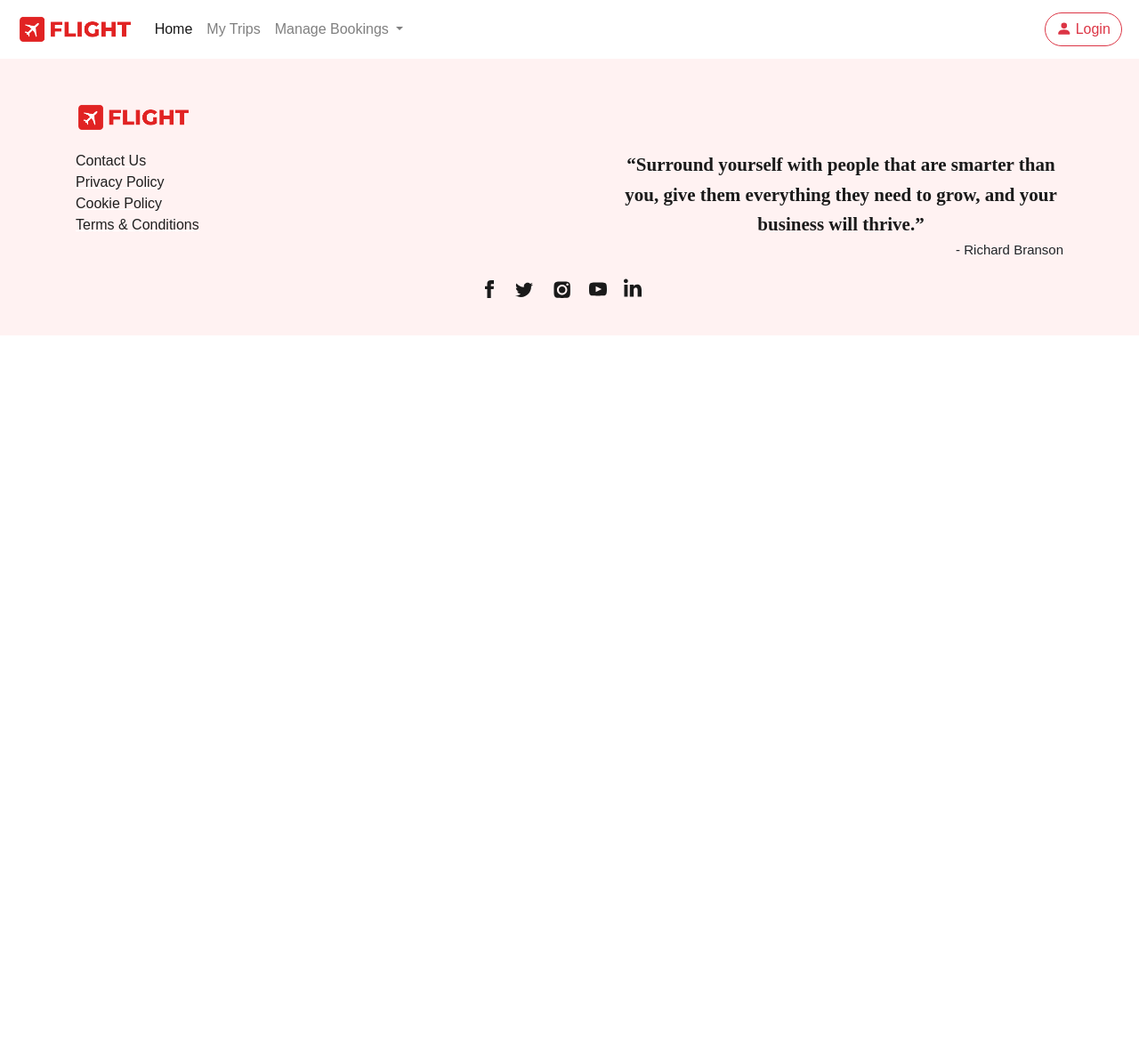
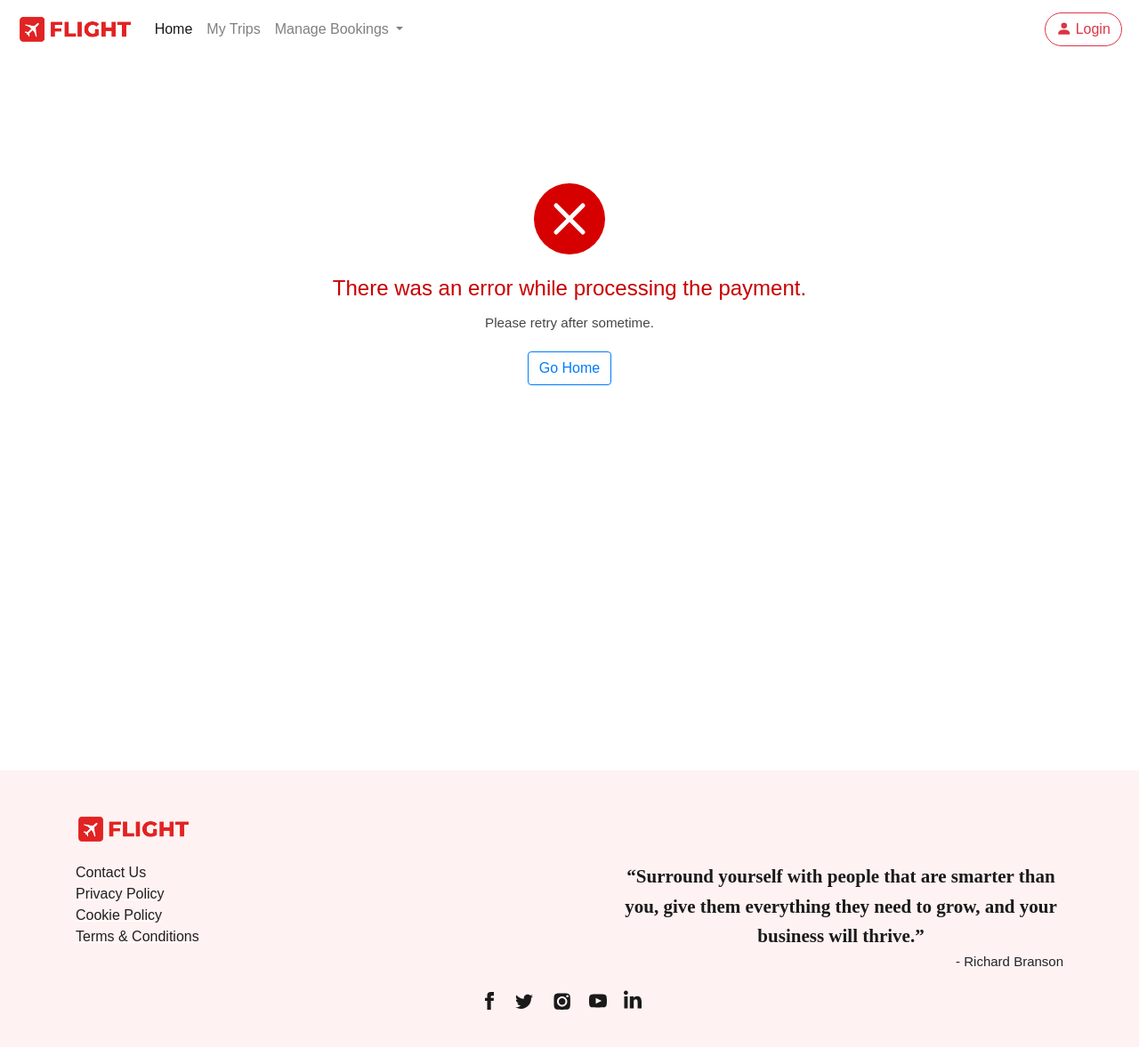
Before and after one commit to ayush9304/Flight, a Django app: template flight/templates/flight/payment_process.html in a window 1280 px wide. Shown: the whole page at 89% size. Before the commit the page ends 377 px from the top, so only its background shows below. Run offline with Django 3.2, Linux system fonts and the light colour scheme; data comes from the database, SQL or seed files in the repository; both versions use the stored data as it was after the commit; the template is opened without the code that fills it: most values are stand-ins (such as "Sample title", 1, 10 or a date in 2020); data that the repository does not hold is empty; some libraries are stand-ins or nearby versions; some web fonts are replaced.

Commit message:
Done payment processing. Still have to do coupon(js)

```diff
--- a/flight/static/css/payment_process_style.css
+++ b/flight/static/css/payment_process_style.css
@@ -0,0 +1,98 @@
+*{
+    margin: 0;
+    padding: 0;
+    font-family: sans-serif;
+}
+
+.section1{
+    display: block;
+}
+
+.gif-div{
+    display: flex;
+    margin-top: 10px;
+}
+.gif-div img{
+    margin: auto;
+    width: 300px;
+}
+
+.header-before{
+    font-size: 1.6em;
+    text-align: center;
+    color: orange;
+}
+
+.below-header{
+    text-align: center;
+    color: rgb(70, 70, 70);
+    margin-top: 10px;
+    font-size: .95em;
+}
+
+
+@keyframes enlarge{
+    0%{
+        transform: scale(0);
+    }
+    100%{
+        transform: scale(1);
+    }
+}
+
+.section2{
+    display: none;
+}
+.svg-div-c{
+    display: flex;
+    margin-top: 110px;
+}
+
+.section2 .svg-div-c svg{
+    animation-name: enlarge;
+    animation-duration: .5s;
+    animation-fill-mode: forwards;
+    color: rgb(32, 227, 100);
+    margin: auto;
+}
+.header-after{
+    color: green;
+    font-size: 1.5em;
+    font-weight: 500;
+    text-align: center;
+    margin-top: 20px;
+}
+.details-div{
+    text-align: center;
+    margin-top: 20px;
+}
+.ticket-div{
+    display: flex;
+    margin-top: 20px;
+}
+.ticket-div button{
+    margin: auto;
+}
+.flight2{
+    display: none;
+}
+
+
+.section3{
+    display: none;
+}
+.svg-div-e{
+    display: flex;
+    margin-top: 110px;
+}
+
+.section3 .svg-div-e svg{
+    animation-name: enlarge;
+    animation-duration: .5s;
+    animation-fill-mode: forwards;
+    color: rgb(215, 0, 0);
+    margin: auto;
+}
+.star{
+    color: rgb(200, 0, 0);
+}
--- a/flight/static/js/payment_process.js
+++ b/flight/static/js/payment_process.js
@@ -0,0 +1,44 @@
+document.addEventListener('DOMContentLoaded', () => {
+    let ref1 = document.querySelector(".ref1").value;
+    let ref2 = document.querySelector(".ref2").value;
+    setTimeout(() => {
+        fetch(`/flight/ticket/${ref1}`)
+        .then(response => response.json())
+        .then(ticket1 => {
+            if(ref2) {
+                fetch(`/flight/ticket/${ref2}`)
+                .then(response => response.json())
+                .then(ticket2 => {
+                    if (ticket2.status === 'CONFIRMED') {
+                        document.querySelector(".section2 .flight2 .ref").innerText = ticket2.ref;
+                        document.querySelector(".section2 .flight2 .from2").innerText = ticket2.from;
+                        document.querySelector(".section2 .flight2 .to2").innerText = ticket2.to;
+                        document.querySelector(".flight2").style.display = 'block';
+                    }
+                    else {
+                        throw Error(ticket2.status);
+                    }
+                });
+            }
+            if (ticket1.status === 'CONFIRMED') {
+                document.querySelector(".section2 .flight1 .ref").innerText = ticket1.ref;
+                document.querySelector(".section2 .flight1 .from1").innerText = ticket1.from;
+                document.querySelector(".section2 .flight1 .to1").innerText = ticket1.to;
+            }
+            else {
+                throw Error(ticket1.status);
+            }
+        })
+        .then(() => {
+            document.querySelector(".section1").style.display = 'none';
+            document.querySelector(".section2").style.display = 'block';
+            document.querySelector(".section3").style.display = 'none';
+            //document.querySelector(".section2 svg").style.animationPlayState = 'running';
+        })
+        .catch(() => {
+            document.querySelector(".section1").style.display = 'none';
+            document.querySelector(".section2").style.display = 'none';
+            document.querySelector(".section3").style.display = 'block';
+        })
+    }, 2000);
+})
--- a/flight/templates/flight/payment.html
+++ b/flight/templates/flight/payment.html
@@ -19,6 +19,8 @@
                     </div>
                 </div>
                 <div class="payment-details-input-box">
+                    <form action="{% url 'payment' %}" method="POST">
+                        {% csrf_token %}
                         <!--<input type="hidden" name="payment_amount" value="{{fare}}">-->
                         <input type="hidden" name="ticket" value="{{ticket}}" required>
                         <div class="row payment-amount-div">
@@ -129,6 +131,7 @@
                         <div class="payment-btn">
                             <button class="btn btn-primary btn-danger">Make payment</button>
                         </div>
+                    </form>
                 </div>
             </div>
         </div>
--- a/flight/templates/flight/payment_process.html
+++ b/flight/templates/flight/payment_process.html
@@ -3,5 +3,55 @@
 {% load static %}
 
 {% block head %}
-    <link rel="stylesheet" href="{% static 'css/payment_process.css' %}">
+    <link rel="stylesheet" href="{% static 'css/payment_process_style.css' %}">
+    <script type="text/javascript" src="{% static 'js/payment_process.js' %}"></script>
 {% endblock %}
+
+{% block body %}
+    <section class="section section1">
+        <div class="gif-div">
+            <img src="{% static 'img/process.gif' %}" alt="processing">
+        </div>
+        <div class="header-before">
+            Processing Payment...
+        </div>
+        <div class="below-header">
+            Please wait while we are processing your payment.
+        </div>
+    </section>
+    <input type="hidden" class="ref1" value="{{ref1}}">
+    <input type="hidden" class="ref2" value="{{ref2}}">
+    <section class="section section2">
+        <div class="svg-div-c">
+            <svg width="5em" height="5em" viewBox="0 0 16 16" class="bi bi-check-circle-fill" fill="currentColor" xmlns="http://www.w3.org/2000/svg">
+                <path fill-rule="evenodd" d="M16 8A8 8 0 1 1 0 8a8 8 0 0 1 16 0zm-3.97-3.03a.75.75 0 0 0-1.08.022L7.477 9.417 5.384 7.323a.75.75 0 0 0-1.06 1.06L6.97 11.03a.75.75 0 0 0 1.079-.02l3.992-4.99a.75.75 0 0 0-.01-1.05z"/>
+            </svg>
+        </div>
+        <div class="header-after">
+            Congratulations, Your flight booking is confirmed.
+        </div>
+        <div class="details-div">
+            <div class="flight1">Booking Reference Number: &nbsp;<span class="ref">EAH82E</span>&nbsp;&nbsp;&nbsp;(<span class="from1">GAU</span> <span>&#8594;</span> <span class="to1">DEL</span>)</div>
+            <div class="flight2">Booking Reference Number: &nbsp;<span class="ref">ECV39R</span>&nbsp;&nbsp;&nbsp;(<span class="from2">DEL</span> <span>&#8592;</span> <span class="to2">GAU</span>)</div>
+        </div>
+        <div class="ticket-div">
+            <button class="btn btn-outline-primary">Print Ticket</button>
+        </div>
+    </section>
+    <section class="section section3">
+        <div class="svg-div-e">
+            <svg width="5em" height="5em" viewBox="0 0 16 16" class="bi bi-x-circle-fill" fill="currentColor" xmlns="http://www.w3.org/2000/svg">
+                <path fill-rule="evenodd" d="M16 8A8 8 0 1 1 0 8a8 8 0 0 1 16 0zM5.354 4.646a.5.5 0 1 0-.708.708L7.293 8l-2.647 2.646a.5.5 0 0 0 .708.708L8 8.707l2.646 2.647a.5.5 0 0 0 .708-.708L8.707 8l2.647-2.646a.5.5 0 0 0-.708-.708L8 7.293 5.354 4.646z"/>
+            </svg>
+        </div>
+        <div class="header-after star">
+            There was an error while processing the payment.
+        </div>
+        <div class="below-header">
+            Please retry after sometime.
+        </div>
+        <div class="ticket-div">
+            <button class="btn btn-outline-primary" onclick="window.location.href = '/'">Go Home</button>
+        </div>
+    </section>
+{% endblock %}
--- a/flight/urls.py
+++ b/flight/urls.py
@@ -12,5 +12,10 @@ urlpatterns = [
     path("query/places/<str:q>", views.query, name="query"),
     path("flight", views.flight, name="flight"),
     path("review", views.review, name="review"),
-    path("flight/ticket/book", views.book, name="book")
+    path("flight/ticket/book", views.book, name="book"),
+    path("flight/ticket/payment", views.payment, name="payment"),
+    ############################################
+    #path("process", views.temp),
+    ############################################
+    path('flight/ticket/<str:ref>', views.ticket_data, name="ticketdata")
 ]
--- a/flight/views.py
+++ b/flight/views.py
@@ -226,7 +226,7 @@ def payment(request):
     if request.user.is_authenticated:
         if request.method == 'POST':
             ticket_id = request.POST['ticket']
-            fare = request.POST['fare']
+            fare = request.POST.get('fare')
             card_number = request.POST['cardNumber']
             card_holder_name = request.POST['cardHolderName']
             exp_month = request.POST['expMonth']
@@ -237,10 +237,26 @@ def payment(request):
                 ticket = Ticket.objects.get(id=ticket_id)
                 ticket.status = 'CONFIRMED'
                 ticket.save()
-                return render(request, 'flight/payment_processing.html')
+                return render(request, 'flight/payment_process.html', {
+                    'ref1': ticket.ref_no,
+                    'ref2': ""
+                })
             except Exception as e:
                 return HttpResponse(e)
         else:
             return HttpResponse("Method must be post.")
     else:
         return HttpResponseRedirect(reverse('login'))
+
+#def temp(request):
+#    return render(request, 'flight/payment_process.html')
+
+def ticket_data(request, ref):
+    ticket = Ticket.objects.get(ref_no=ref)
+    return JsonResponse({
+        'ref': ticket.ref_no,
+        'from': ticket.flight.origin.code,
+        'to': ticket.flight.destination.code,
+        'flight_date': ticket.flight_date,
+        'status': ticket.status
+    })
```
Also changed, not shown: db.sqlite3, flight/static/img/process.gif (added). Lines whose indentation alone changed are shown as unchanged.
